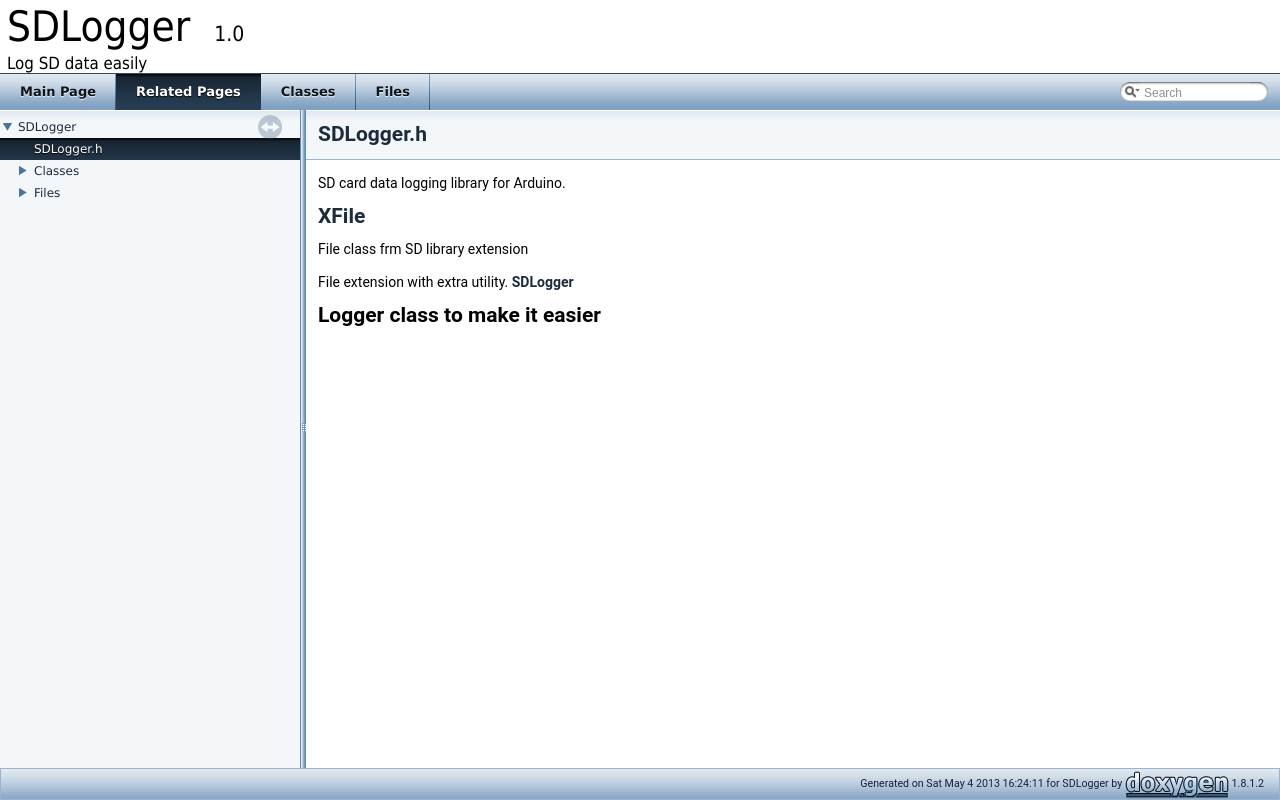
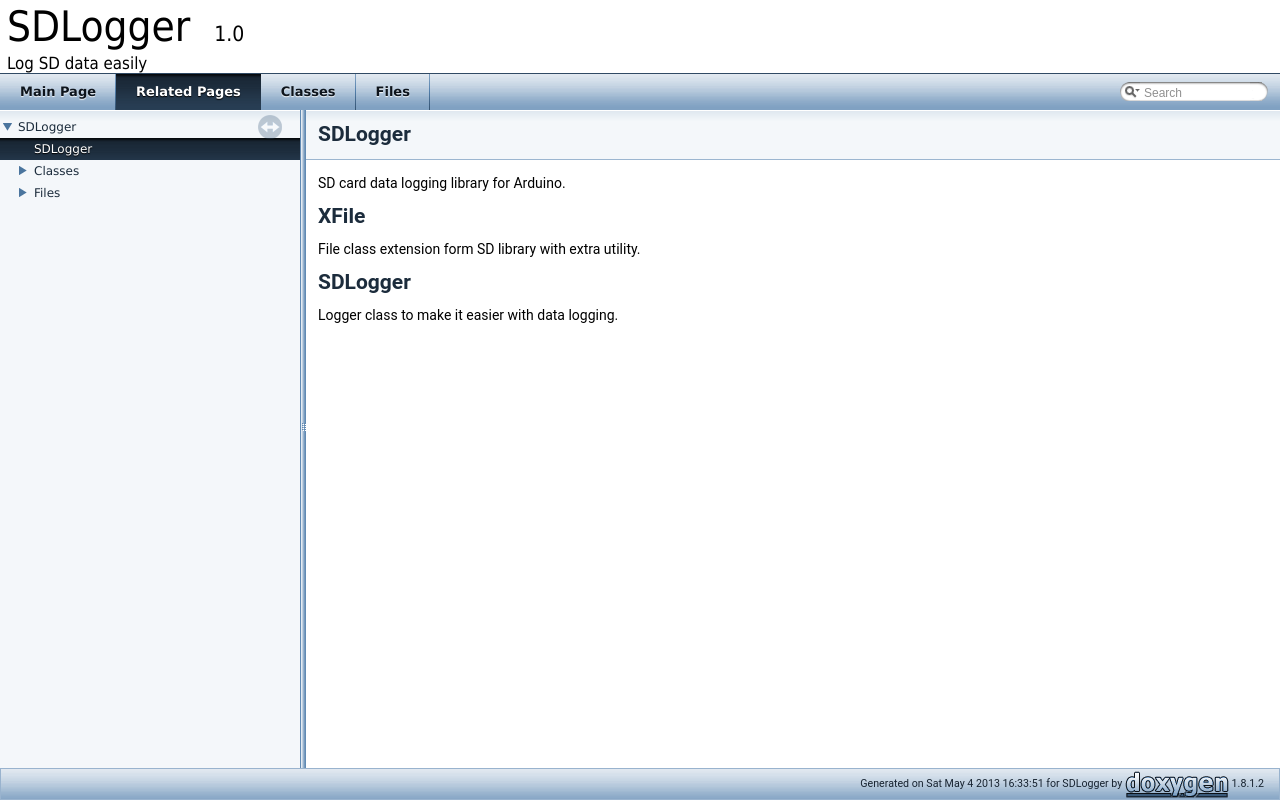
Before and after one commit to github2233/SDLogger, a plain HTML site: page md__r_e_a_d_m_e.html in a window 1280 px wide. Drawn offline with Linux system fonts and the light colour scheme.

Commit message:
secon commit

```diff
--- a/md__r_e_a_d_m_e.html
+++ b/md__r_e_a_d_m_e.html
@@ -3,7 +3,7 @@
 <head>
 <meta http-equiv="Content-Type" content="text/xhtml;charset=UTF-8"/>
 <meta http-equiv="X-UA-Compatible" content="IE=9"/>
-<title>SDLogger: SDLogger.h</title>
+<title>SDLogger: SDLogger</title>
 <link href="tabs.css" rel="stylesheet" type="text/css"/>
 <script type="text/javascript" src="jquery.js"></script>
 <script type="text/javascript" src="dynsections.js"></script>
@@ -96,20 +96,20 @@ $(document).ready(function(){initNavTree('md__r_e_a_d_m_e.html','');});
 
 <div class="header">
   <div class="headertitle">
-<div class="title"><a class="el" href="_s_d_logger_8h_source.html">SDLogger.h</a> </div>  </div>
+<div class="title"><a class="el" href="class_s_d_logger.html">SDLogger</a> </div>  </div>
 </div><!--header-->
 <div class="contents">
-<div class="textblock"><p>SD card data logging library for Arduino. </p>
+<div class="textblock"><p>SD card data logging library for Arduino.</p>
 <h1><a class="el" href="class_x_file.html">XFile</a></h1>
-<p>File class frm SD library extension</p>
-<p>File extension with extra utility. <a class="el" href="class_s_d_logger.html">SDLogger</a></p>
-<h1>Logger class to make it easier</h1>
+<p>File class extension form SD library with extra utility.</p>
+<h1><a class="el" href="class_s_d_logger.html">SDLogger</a></h1>
+<p>Logger class to make it easier with data logging. </p>
 </div></div><!-- contents -->
 </div><!-- doc-content -->
 <!-- start footer part -->
 <div id="nav-path" class="navpath"><!-- id is needed for treeview function! -->
   <ul>
-    <li class="footer">Generated on Sat May 4 2013 16:24:11 for SDLogger by
+    <li class="footer">Generated on Sat May 4 2013 16:33:51 for SDLogger by
     <a href="http://www.doxygen.org/index.html">
     <img class="footer" src="doxygen.png" alt="doxygen"/></a> 1.8.1.2 </li>
   </ul>
--- a/navtree.js
+++ b/navtree.js
@@ -1,7 +1,7 @@
 var NAVTREE =
 [
   [ "SDLogger", "index.html", [
-    [ "SDLogger.h", "md__r_e_a_d_m_e.html", null ],
+    [ "SDLogger", "md__r_e_a_d_m_e.html", null ],
     [ "Classes", null, [
       [ "Class List", "annotated.html", "annotated" ],
       [ "Class Index", "classes.html", null ],
--- a/search/all_73.js
+++ b/search/all_73.js
@@ -1,6 +1,6 @@
 var searchData=
 [
-  ['sdlogger_2eh',['SDLogger.h',['../md__r_e_a_d_m_e.html',1,'']]],
+  ['sdlogger',['SDLogger',['../md__r_e_a_d_m_e.html',1,'']]],
   ['sdlogger',['SDLogger',['../class_s_d_logger.html',1,'']]],
   ['setdigitsizes',['setDigitSizes',['../class_s_d_logger.html#ad9c4631e3c3f758f803d93a37cfd359b',1,'SDLogger']]],
   ['setfloatsize',['setFloatSize',['../class_s_d_logger.html#a98a43bc0d532f663d54595592724a97a',1,'SDLogger']]],
--- a/search/pages_73.js
+++ b/search/pages_73.js
@@ -1,4 +1,4 @@
 var searchData=
 [
-  ['sdlogger_2eh',['SDLogger.h',['../md__r_e_a_d_m_e.html',1,'']]]
+  ['sdlogger',['SDLogger',['../md__r_e_a_d_m_e.html',1,'']]]
 ];
```
Also changed, not shown: _s_d_logger_8h_source.html (+1 -1 lines), _time_strings_8h_source.html (+1 -1 lines), _x_file_8h_source.html (+1 -1 lines), annotated.html (+1 -1 lines), class_s_d_logger-members.html (+1 -1 lines), class_s_d_logger.html (+1 -1 lines), class_x_file-members.html (+1 -1 lines), class_x_file.html (+1 -1 lines), classes.html (+1 -1 lines), files.html (+1 -1 lines), functions.html (+1 -1 lines), functions_func.html (+1 -1 lines), functions_vars.html (+1 -1 lines), index.html (+1 -1 lines), 1 more files.
